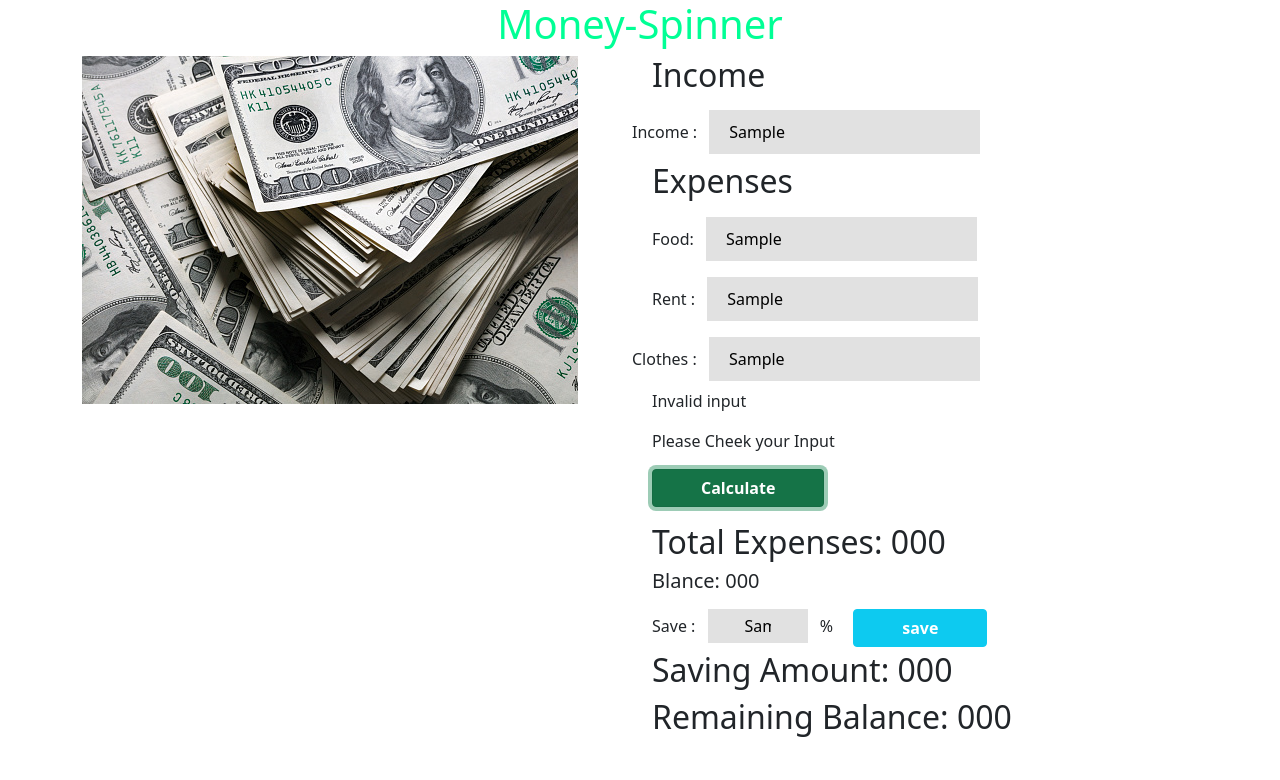
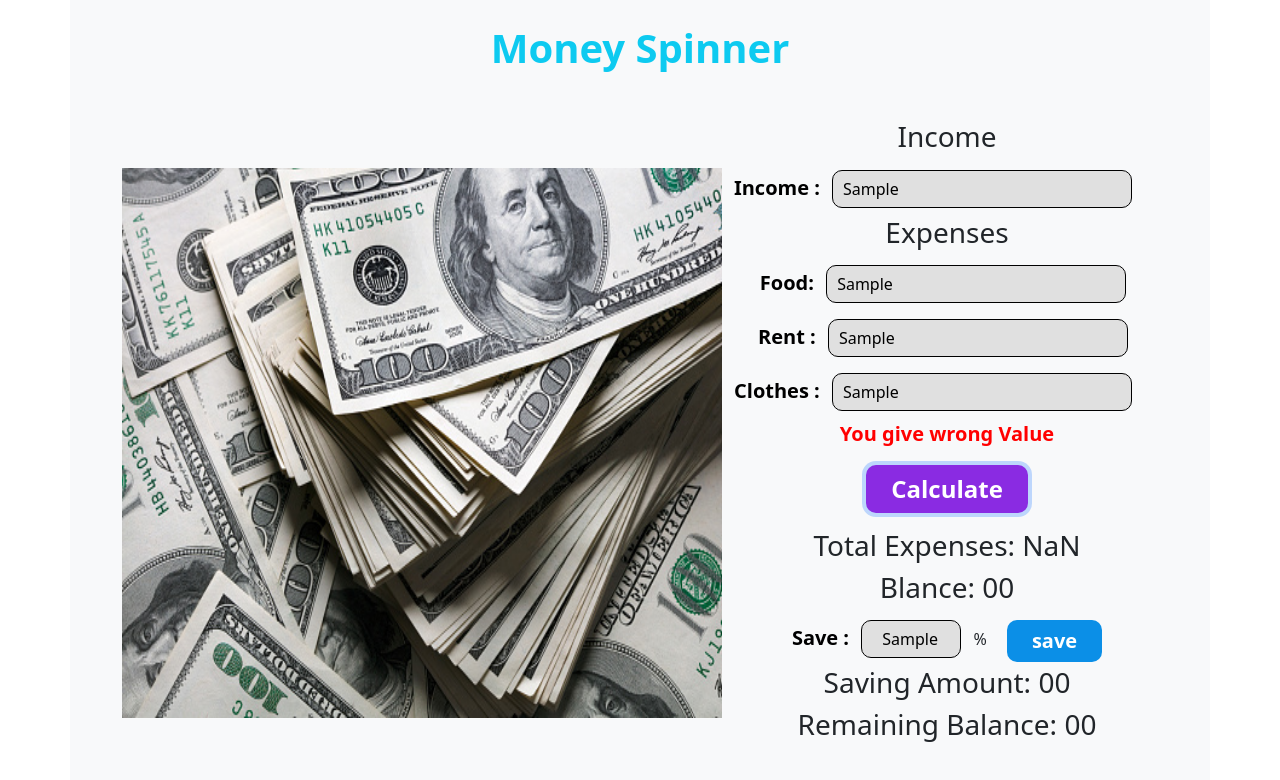
Before and after one commit to AzmatAli1/assignment-5, a plain HTML site: page index.html in a window 1280 px wide. Both pictures are taken after typing "Sample", "Sample", "Sample", "Sample", "Sample" into the empty fields and a click on the button "Calculate". Drawn offline with nearby package versions, Linux system fonts and the light colour scheme.

Commit message:
calculation all

```diff
--- a/css/styles.css
+++ b/css/styles.css
@@ -1,20 +1,36 @@
-h1{
-    text-align: center;
-    color:rgb(0, 255, 149);
-}
-.p-margin{
+
+.margin{
     margin-left: -20px;
 }
-.input-bg{
+.input-field{
     background-color: #dddd;
-    border: none;
-    padding: 10px 20px;
+    border: 1px solid black;
+    padding: 6px 10px;
+    width: 300px;
+    border-radius: 10px;
 }
 .saving-input{
     width: 100px;
-    padding: 5px 37px;
+    padding: 6px 20px;
 }
-.invalid-messsage,.invalid-input,.invalid-save{
-    color: blue;
+.input-title,.wrong-input,.wrong-save{
+    color: red;
     display: none;
 }
+p{
+    color: black;
+    font-size: 20px;
+    font-weight: bold;
+}
+.custom-btn{
+    background-color: blueviolet;
+    color: white;
+    padding: 5px 30px;
+    border-radius: 10px;
+}
+.custom-btn-m{
+    background-color: rgb(11, 143, 231);
+    color: white;
+    padding: 5px 30px;
+    border-radius: 10px;
+}
--- a/index.html
+++ b/index.html
@@ -1,62 +1,60 @@
 <!DOCTYPE html>
 <html lang="en">
-<head>
-    <meta charset="UTF-8">
-    <meta http-equiv="X-UA-Compatible" content="IE=edge">
-    <meta name="viewport" content="width=device-width, initial-scale=1.0">
-    <title>Assignment-5</title>
-    <link rel="stylesheet" href="css/styles.css">
-    <link href="https://cdn.jsdelivr.net/npm/bootstrap@5.1.3/dist/css/bootstrap.min.css" rel="stylesheet" integrity="sha384-1BmE4kWBq78iYhFldvKuhfTAU6auU8tT94WrHftjDbrCEXSU1oBoqyl2QvZ6jIW3" crossorigin="anonymous">
+    <head>
+        <meta charset="UTF-8">
+        <meta http-equiv="X-UA-Compatible" content="IE=edge">
+        <meta name="viewport" content="width=device-width, initial-scale=1.0">
+        <title>Assignment-5</title>
+        <link href="https://cdn.jsdelivr.net/npm/bootstrap@5.1.3/dist/css/bootstrap.min.css" rel="stylesheet"
+            integrity="sha384-1BmE4kWBq78iYhFldvKuhfTAU6auU8tT94WrHftjDbrCEXSU1oBoqyl2QvZ6jIW3" crossorigin="anonymous">
+        <link rel="stylesheet" href="css/styles.css">
+    </head>
 
-
-</head>
-<body>
-    <header>
-        <section class = "container">
-            <h1>Money-Spinner</h1>
-        </section>
-    </header>
-            <section class="container">
-                <div class = "row">
-                    <div  class = "col-lg-6">
-                        <img src="money-images.jpg"alt = "">
-                        </div>
-                        <div  class = "col-lg-6">
-
-                            <h2>Income</h2>
-                            <p class="d-inline p-margin">Income :</p>
-                            <input id="income" class="m-2 input-bg" type="text">
-                            <h2>Expenses</h2>
+    <body>
+        <header>
+            <section class="container bg-light p-2">
+                <h1 class="text-center text-info fw-bold mt-3">Money Spinner</h1>
+            </section>
+            <section class="container bg-light p-3">
+                <div class="row">
+                    <div class="col-lg-6 p-5 my-3">
+                        <img src="money-images.jpg" width="600" height="550" alt="">
+                    </div>
+                    <div class="col-lg-6 p-3">
+                        <div class="text-center ms-5">
+                            <h3>Income</h3>
+                            <p class="d-inline margin">Income :</p>
+                            <input id="income" class="m-2 input-field" type="text">
+                            <h3>Expenses</h3>
                             <p class="d-inline">Food:</p>
-                            <input id="food-input" class="m-2 input-bg" type="text">
+                            <input id="food-cost" class="m-2 input-field" type="text">
                             <br>
                             <p class="d-inline">Rent :</p>
-                            <input id="rent-input" class="m-2 input-bg" type="text">
+                            <input id="rent-cost" class="m-2 input-field" type="text">
                             <br>
-                            <p class="d-inline p-margin">Clothes :</p>
-                            <input id="clothes-input" class="m-2 input-bg" type="text">
+                            <p class="d-inline margin">Clothes :</p>
+                            <input id="clothes-cost" class="m-2 input-field" type="text">
                             <br>
-                            <p id="invalid-message" class="invalid-message">Invalid input</p>
-                            <p id="invalid-input" class="invalid-message">Please Cheek your Input</p>
-                            <button id="calculate-button" class="btn btn-success mb-3 px-5 fw-bold ">Calculate</button>
-                            <h2>Total Expenses: <span id="expenses-input">000</span></h2>
-                            <h5>Blance: <span id="balance">000</span></h5>
+                            <p id="input-title" class="input-title">You give wrong Value</p>
+                            <p id="input-text" class="input-title">Input is Wrong</p>
+                            <button id="expenses" class="btn custom-btn mb-3 px-4 fw-bold fs-4 ">Calculate</button>
+                            <h3>Total Expenses: <span id="more-expenses">00</span></h3>
+                            <h3>Blance: <span id="balance">00</span></h3>
                             <p class="d-inline">Save :</p>
-                            <input id="saving-input" class="m-2 input-bg saving-input" class="d-inline" type="text">
+                            <input id="saving-input" class="m-2 input-field saving-input" class="d-inline" type="text">
                             <span>%</span>
-                            <button id="save" class="btn btn-info text-white fw-bold px-5 ms-3">save</button>
-                            <p id="invalid-save" class="invalid-save">Invalid input</p>
-                            <h2>Saving Amount: <span id="saving-amout">000</span></h2>
-                            <h2>Remaining Balance: <span id="remaining-balance">000</span></h2>
-
-            </div>
-        </section>
-
-
-
-
-
-<script src="js/calculation.js"></script>
-<script src="https://cdn.jsdelivr.net/npm/bootstrap@5.1.3/dist/js/bootstrap.bundle.min.js" integrity="sha384-ka7Sk0Gln4gmtz2MlQnikT1wXgYsOg+OMhuP+IlRH9sENBO0LRn5q+8nbTov4+1p" crossorigin="anonymous"></script>
-</body>
+                            <button id="save-incom" class="btn custom-btn-m  fw-bold px-4 ms-3 px-3 fs-5">save</button>
+                            <p id="wrong-save" class="wrong-save">You give wrong Value</p>
+                            <h3>Saving Amount: <span id="saving-amout">00</span></h3>
+                            <h3>Remaining Balance: <span id="remaining-balance">00</span></h3>
+                        </div>
+                    </div>
+                </div>
+            </section>
+        </header>
+        <script src="js/calculation.js"></script>
+        <script src="https://cdn.jsdelivr.net/npm/bootstrap@5.1.3/dist/js/bootstrap.bundle.min.js"
+            integrity="sha384-ka7Sk0Gln4gmtz2MlQnikT1wXgYsOg+OMhuP+IlRH9sENBO0LRn5q+8nbTov4+1p"
+            crossorigin="anonymous"></script>
+    </body>
 </html>
--- a/js/calculation.js
+++ b/js/calculation.js
@@ -1,170 +1,54 @@
-function inputId(input) {
-    const inputValue = document.getElementById(input).value;
-    const totalInput = parseFloat(inputValue);
-    // if (totalInput < 0) {
-
-    //     document.getElementById('invalid-input').style.display = 'block';
-    //     return;
-    // }
-    return totalInput;
+function input(input) {
+    const incomeInput = document.getElementById(input).value;
+    const newInput = parseFloat(incomeInput);
+    return newInput;
 }
-
-
-// Evant handler calculate
-
-
-document.getElementById('calculate-button').addEventListener('click', function () {
-
-    const income = inputId('income');
-    const foodInput = inputId('food-input');
-    const rentInput = inputId('rent-input');
-    const clothesInput = inputId('clothes-input')
-
-
-    // Error Expenses
-
-
-    const expenses = document.getElementById('total-input');
-    expenses.innerText = (foodInput + rentInput + clothesInput);
+// Evant handler for Calculate button
+document.getElementById('expenses').addEventListener('click', function () {
+    const income = input('income');
+    const foodCost = input('food-cost');
+    const rentCost = input('rent-cost');
+    const clochesCost = input('clothes-cost')
+    //my expenses
+    const expenses = document.getElementById('more-expenses');
+    expenses.innerText = (foodCost + rentCost + clochesCost);
     const totalExpenses = expenses.innerText;
-    if ((foodInput < 0 || rentInput < 0 || clothesInput < 0)) {
-        document.getElementById('invalid-input').style.display = 'block';
-        expenses.innerText = '000';
+    if ((foodCost < 0 || rentCost < 0 || clochesCost < 0)) {
+        document.getElementById('input-text').style.display = 'block';
+        expenses.innerText = '00';
         balance.innerText = income - totalExpenses;
     }
-    else if (totalExpenses<income ) {
+    else if (income > totalExpenses) {
         const balance = document.getElementById('balance');
         balance.innerText = income - totalExpenses;
-        document.getElementById('invalid-message').style.display = 'none';
-        document.getElementById('invalid-input').style.display = 'none';
+        document.getElementById('input-title').style.display = 'none';
+        document.getElementById('input-text').style.display = 'none';
     }
     else {
-        document.getElementById('invalid-message').style.display = 'block';
-        balance.innerText = '000';
+        document.getElementById('input-title').style.display = 'block';
+        balance.innerText = '00';
     }
 });
-
-
-/* // Eevnt handler for save button
-
-
-document.getElementById('save').addEventListener('click', function () {
-    const savingInput = inputId('saving-input')
+// handler save button
+document.getElementById('save-incom').addEventListener('click', function () {
+    const savingInput = input('saving-input')
     const balanceText = document.getElementById('balance').innerText;
     const balance = parseFloat(balanceText);
-
-
-    //event savings
-
-
+    //Amount save
     const savingAmount = document.getElementById('saving-amout');
     savingAmount.innerText = (balance / 100 * savingInput);
     const saveAmount = savingAmount.innerText;
     if (savingInput < 0 || savingInput > 100) {
         document.getElementById('wrong-save').style.display = 'block';
         const remaining = document.getElementById('remaining-balance');
-        remaining.innerText = '000';
-        savingAmount.innerText = '000';
+        remaining.innerText = '00';
+        savingAmount.innerText = '00';
     }
-        //Remaining Balance
-
-        else {
-
+    else {
+        //remaining
         const remainingBalance = balance - saveAmount;
         const remaining = document.getElementById('remaining-balance');
         remaining.innerText = remainingBalance;
         document.getElementById('wrong-save').style.display = 'none';
     }
 });
-
- */
-
-
-
-
-
-
-
-
-
-
-
-
-
-
-
-
-
-
-
-
-
-
-
-
-
-
-
-
-
-
-
-//handle calculate-button
-/*
-document.getElementById('calculate-button').addEventListener('click', function(){
-    const foodCost = document.getElementById('food-input');
-    const totalFoodAmount = foodCost.value;
-    const totalFoodCost = parseFloat(totalFoodAmount);
-
-
-
-    const rentCost = document.getElementById('rent-input');
-    const totalRentAmount = rentCost.value;
-    const totalRentCost = parseFloat(totalRentAmount);
-
-
-    const clothesCost = document.getElementById('clothes-input');
-    const totalClthesAmount = clothesCost.value;
-    const totalClothesCost = parseFloat(totalClthesAmount);
-
-
-    const calculateTotal = document.getElementById('expenses-input');
-    calculateTotal.innerText = parseFloat(totalFoodCost + totalRentCost + totalClothesCost);
-    const cost = calculateTotal.innerText;
-
-// handle income and balance
-    const income = document.getElementById('income-input');
-    const totalIncomeAmount = income.value;
-    const totalIncome = parseFloat(totalIncomeAmount);
-
-    const incomeTotal = totalIncome-cost;
-    const balanceTotal = document.getElementById('balance-input');
-    balanceTotal.innerText = incomeTotal;
-
-
-});
-
-// handle savings percent
-
-
-document.getElementById('save-percent').addEventListener('click', function(){
-    const saveInput = document.getElementById('save-input');
-    const totalSaveAmount = saveInput.value;
-    const totalSave = parseFloat(totalSaveAmount);
-    const total = document.getElementById('save-input').innerText;
-    const totalBalance = parseFloat(total);
-    console.log('ok');
-
-
-
-    const savingInput = document.getElementById('savings-amount');
-    const saving = parseFloat(totalBalance/ 100 * savingInput);
-    savingInput.innerText = saving;
-    const saveAmount = savingInput.innerText;
-
-    const remainingBalance = totalBalance - saveAmount;
-    const remaining = document.getElementById('remainingBalance');
-   console.log('ok code');
-});
-
- */
```
